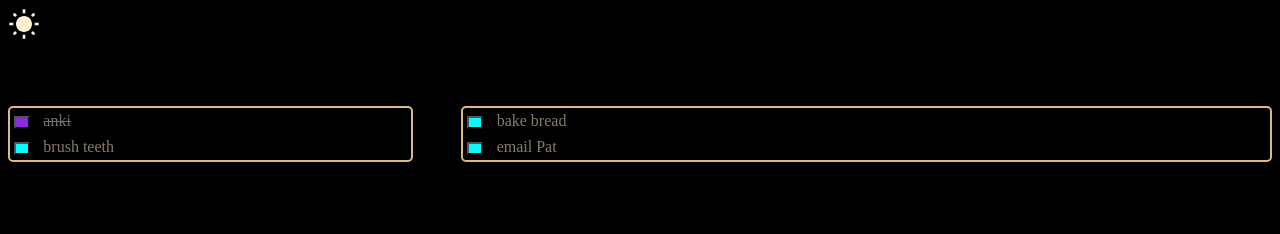
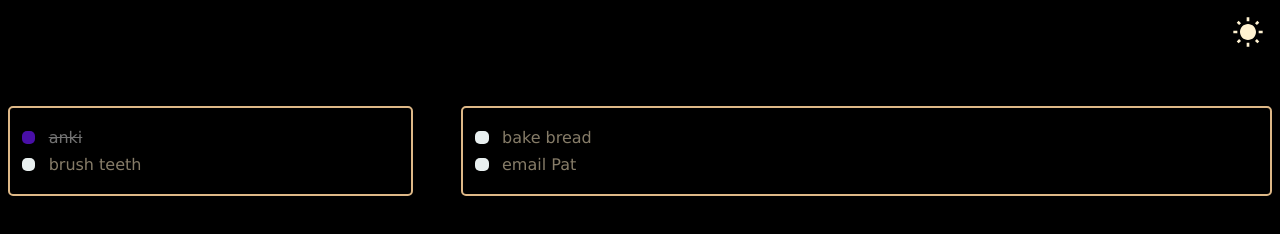
Before and after one commit to mjulmer/todolist, a website built with webpack: page src/template.html in a window 1280 px wide. Both pictures are taken after a click on the button 22 px from the left and 122 px from the top of the page. Built offline with nearby package versions, Linux system fonts and the light colour scheme.

Commit message:
Misc UI improvements

```diff
--- a/src/dom-manager.js
+++ b/src/dom-manager.js
@@ -8,17 +8,20 @@ function populateInitialUi() {
   // "don't blind me when I'm coding at night but also support light mode that
   // doesn't turn off every refresh". So...
   // TODO: read this as a preference once suporting local storage
+  const darkModeClass = "dark";
+  const lightModeClass = "light";
   const isDarkModeDefault = true;
   const root = document.documentElement;
-  root.className = isDarkModeDefault ? "dark" : "light";
+  root.className = isDarkModeDefault ? darkModeClass : lightModeClass;
   const themeButton = document.querySelector("#color-theme-toggle");
-  themeButton.className = "dark";
+  themeButton.className = darkModeClass;
 
   themeButton.addEventListener("click", (event) => {
-    event.target.className === "dark"
-      ? (event.target.className = "light")
-      : (event.target.className = "dark");
-    root.className = root.className === "dark" ? "light" : "dark";
+    event.target.className === darkModeClass
+      ? (event.target.className = lightModeClass)
+      : (event.target.className = darkModeClass);
+    root.className =
+      root.className === darkModeClass ? lightModeClass : darkModeClass;
   });
 }
 
--- a/src/styles.css
+++ b/src/styles.css
@@ -15,10 +15,14 @@ body {
   gap: 3rem;
   grid-template-columns: 1fr 2fr;
   grid-template-rows: 50px 1fr;
+  font-family: "Verdana", "Geneva", "Tahoma", sans-serif;
 }
 
 #header {
   grid-column: 1 / -1;
+  display: flex;
+  justify-content: end;
+  padding: 0.5rem;
 }
 
 #color-theme-toggle {
@@ -41,6 +45,7 @@ body {
 .container {
   border: solid 2px burlywood;
   border-radius: 5px;
+  padding: 1rem 0.5rem;
 }
 
 .todo-item,
@@ -57,9 +62,11 @@ body {
   width: 1em;
   height: 1em;
   margin-right: 1em;
-  background-color: aqua;
+  border-radius: 5px;
+  border: none;
+  background-color: #e9f0f0;
 }
 
 .todo-item-completed .todo-button {
-  background-color: blueviolet;
+  background-color: rgb(73, 15, 167);
 }
--- a/src/template.html
+++ b/src/template.html
@@ -7,7 +7,7 @@
   </head>
   <body>
     <div id="header">
-      <button id="color-theme-toggle"></button>
+      <button id="color-theme-toggle" title="Toggle color theme"></button>
     </div>
     <div id="list-dailies" class="dailies container">dailies</div>
     <div id="list-dropzone" class="dropzone container"></div>
```
